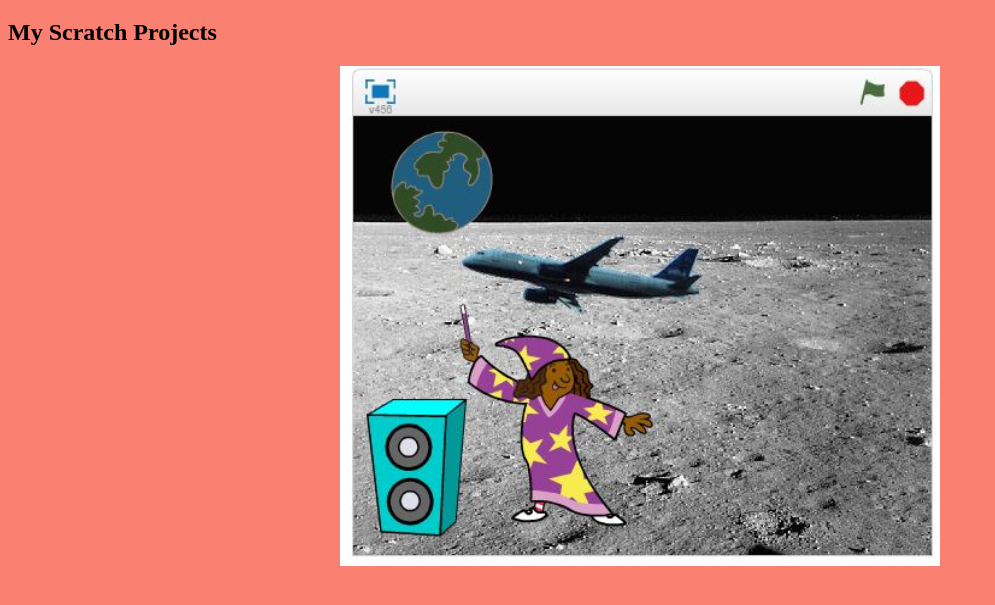
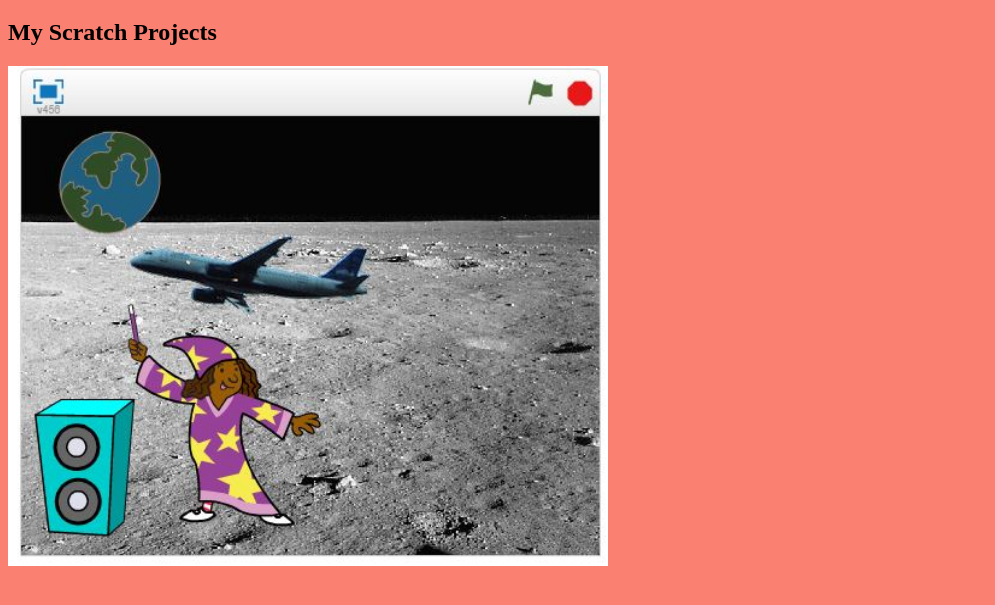
Before and after one commit to mattie234/portfolio, a plain HTML site: page projects.html in a window 1280 px wide. Shown: the part 87-692 px from the top of the page, without its empty margins (0-995 px from the left). Drawn offline with Linux system fonts and the light colour scheme.

Commit message:
Update styleprojects.css

```diff
--- a/css/styleprojects.css
+++ b/css/styleprojects.css
@@ -4,7 +4,7 @@ body {
 
 img {
   display: block;
-  margin: auto;
+  margin: left;
   height: 500px;
   width: 600px;
 }
```
